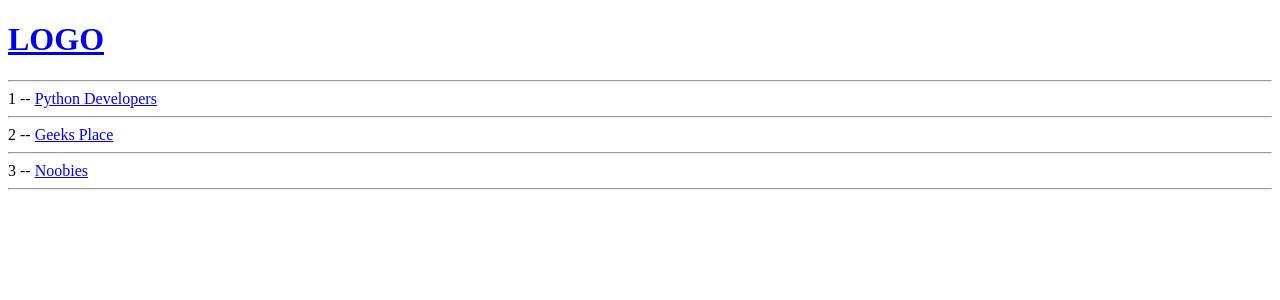
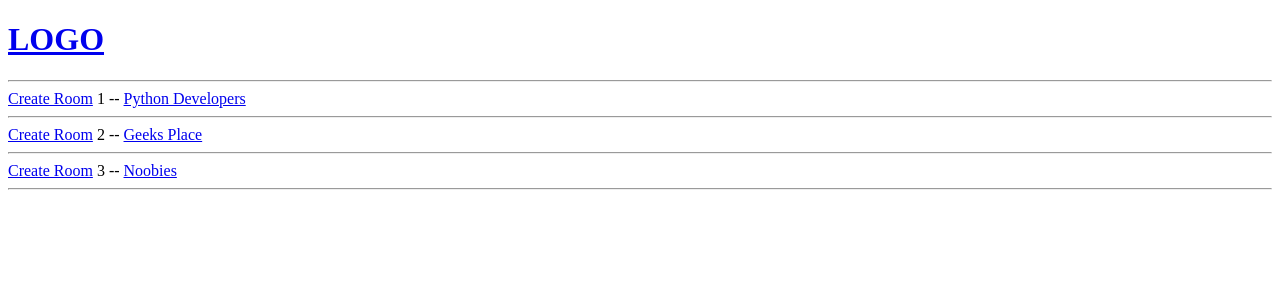
Before and after one commit to AdelHamed-X/Together, a Django app: page / in a window 1280 px wide. Shown: the top 300 px of the page. Run offline with Django 5.2, Linux system fonts and the light colour scheme; data comes from the database, SQL or seed files in the repository.

Commit message:
Adding create_room api

```diff
--- a/Together/main/templates/main/home.html
+++ b/Together/main/templates/main/home.html
@@ -2,7 +2,10 @@
 
 {% block content %}
 
+
     {% for room in rooms %}
+        <a href="{% url 'create_room' %}">Create Room</a>
+
         {{ room.id }} -- <a href="{% url 'room' room.id %}">{{ room.name }}</a>
         <hr>
     {% endfor %}
--- a/Together/main/urls.py
+++ b/Together/main/urls.py
@@ -5,4 +5,6 @@ from . import views
 urlpatterns = [
     path('', views.home, name='home'),
     path('room/<str:pk>', views.room, name='room'),
+
+    path('create-room/', views.create_room, name='create_room'),
 ]
--- a/Together/main/views.py
+++ b/Together/main/views.py
@@ -6,7 +6,15 @@ from .models import Room, Message, Topic
 def home(request):
     rooms = Room.objects.all()
     context = {"rooms": rooms}
+
     return render(request, 'main/home.html', context)
 
-def room(request):
-    return
+def room(request, pk):
+    room = Room.objects.get(id=pk)
+    context = {'room': room}
+
+    return render(request, 'main/room.html', context)
+
+def create_room(request):
+    context = {}
+    return render(request, 'main/room_form.html', context)
```
Also changed, not shown: Together/main/templates/main/room.html (+7 -1 lines), Together/main/templates/main/room_form.html (added, +13 -0 lines).
